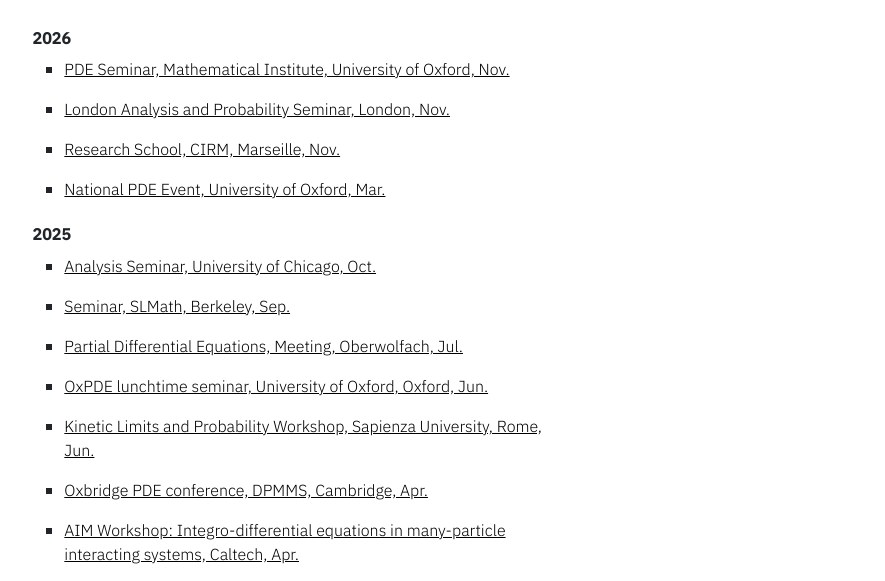
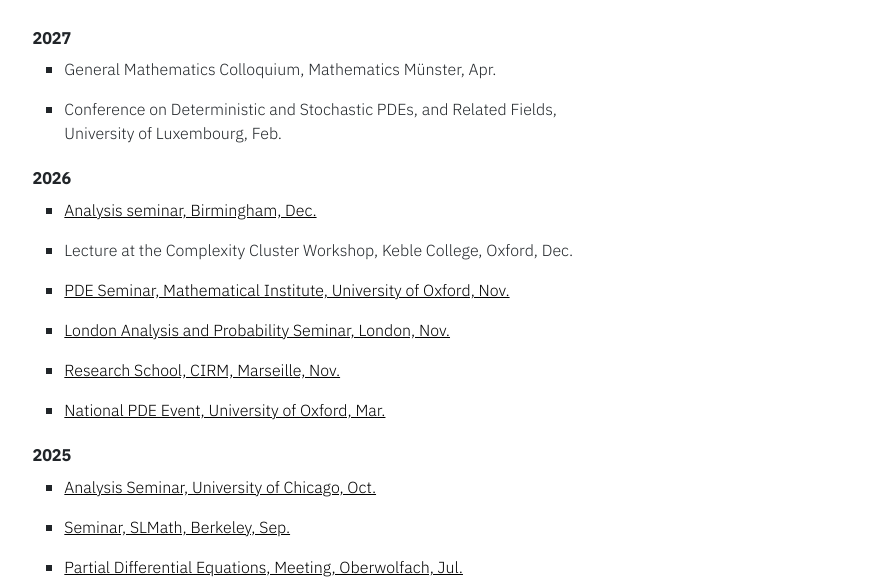
Before and after one commit to amelieloher/amelieloher.github.io, a plain HTML site: page talks.html in a window 1280 px wide. Shown: the part 188-769 px from the top of the page, without its empty margins (197-1082 px from the left). Drawn offline with Linux system fonts and the light colour scheme.

Commit message:
Talks: Birmingham, Keble workshop, and 2027 talks in Luxembourg and Münster
Co-Authored-By: Claude Opus 5.5 <noreply@anthropic.com>
Claude-Session: https://claude.ai/code/session_01FSwEdMyGrHfEpPKtbhrcJM

```diff
--- a/talks.html
+++ b/talks.html
@@ -148,7 +148,16 @@
 
 
 		<div class="col-md-8">
+		<h4><b class="fs-6">2027</b></h4>
+		<ul type ="square">
+			<li><a>General Mathematics Colloquium, Mathematics Münster, Apr.</a></li></ul>
+		<ul type ="square">
+			<li><a>Conference on Deterministic and Stochastic PDEs, and Related Fields, University of Luxembourg, Feb.</a></li></ul>
 		<h4><b class="fs-6">2026</b></h4>
+		<ul type ="square">
+			<li><a class = "black-link" href = "https://www.birmingham.ac.uk/research/centres-institutes/research-in-mathematics/analysis" target = "_blank">Analysis seminar, Birmingham, Dec.</a></li></ul>
+		<ul type ="square">
+			<li><a>Lecture at the Complexity Cluster Workshop, Keble College, Oxford, Dec.</a></li></ul>
 		<ul type ="square">
 			<li><a class = "black-link" href = "https://www.maths.ox.ac.uk/node/83014" target = "_blank">PDE Seminar, Mathematical Institute, University of Oxford, Nov.</a></li></ul>
 		<ul type ="square">
```
